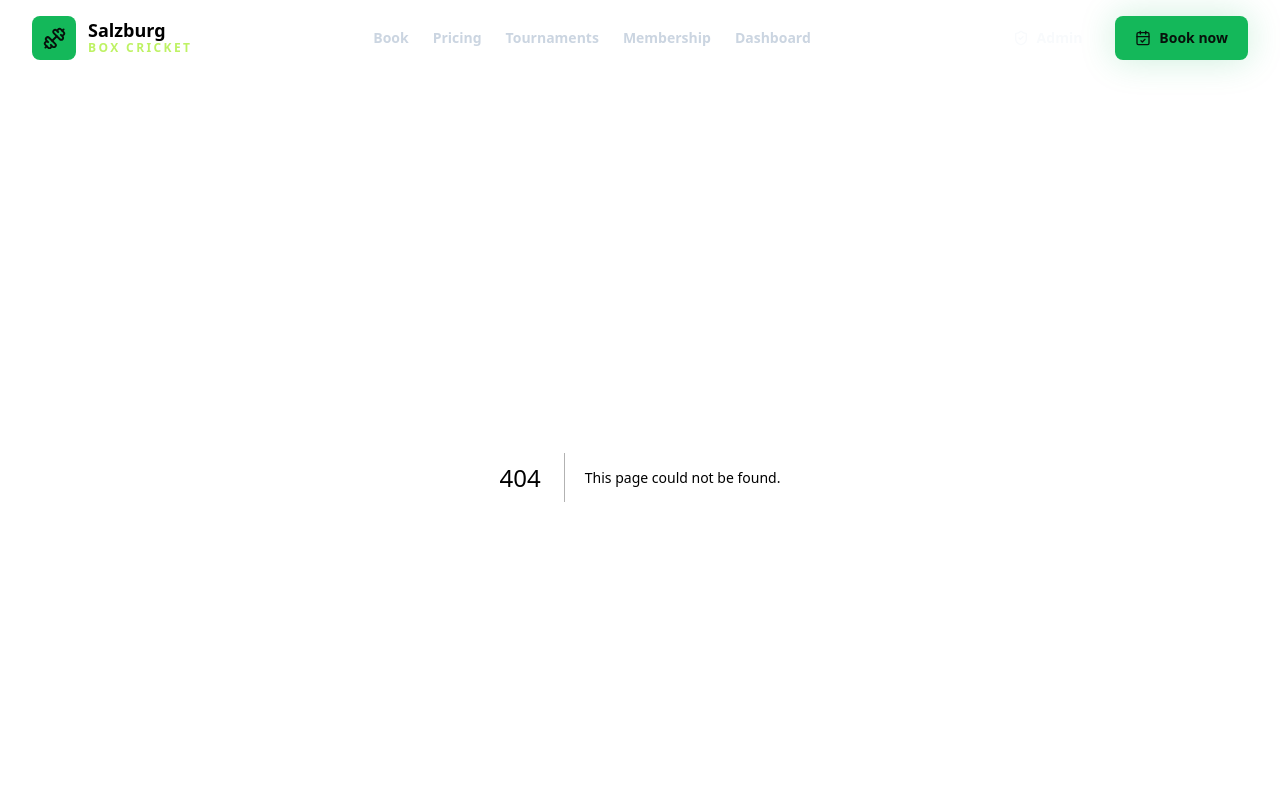
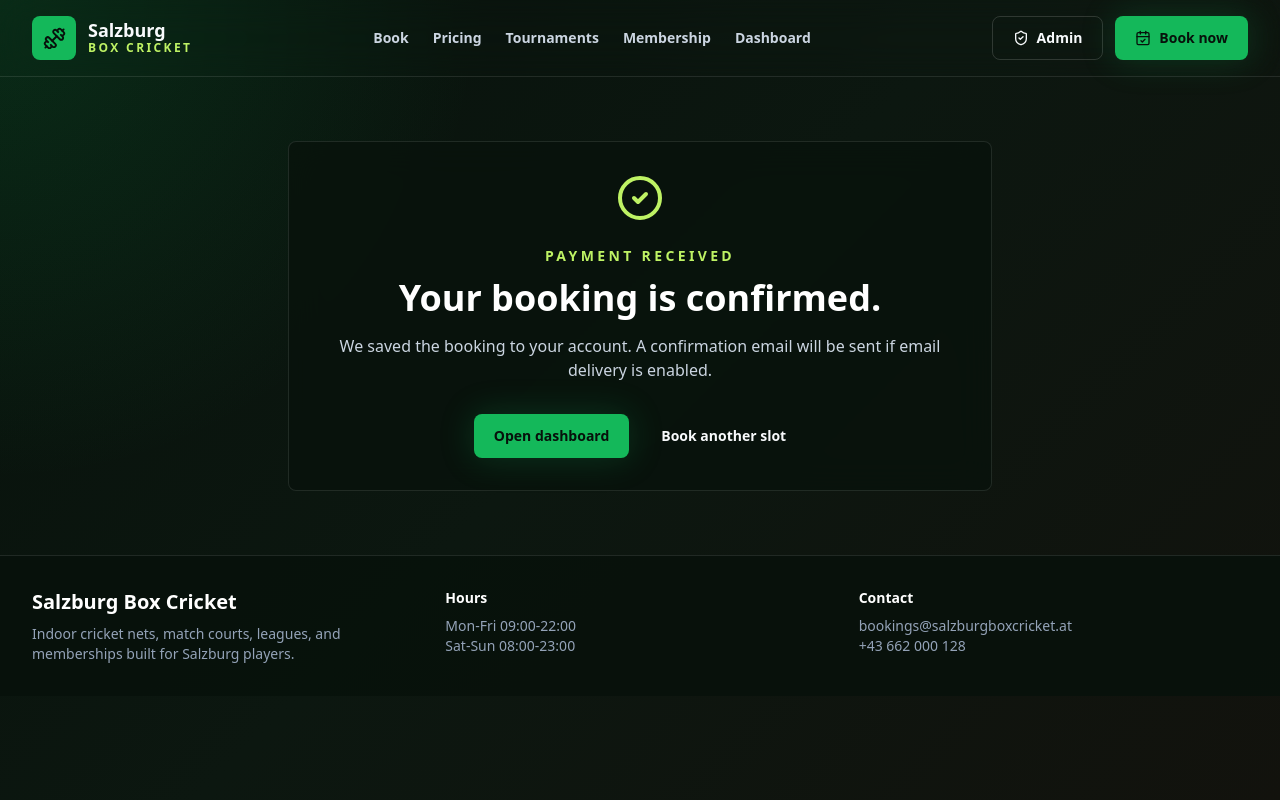
Before and after one commit to waisjawed-web/salzburg-box-cricket, a Next.js app: page /booking/success in a window 1280 px wide. Before the commit this address had no page. Shown: the top 800 px of the page. Built offline with nearby package versions, Linux system fonts and the light colour scheme.

Commit message:
Add booking payment success page

```diff
--- /dev/null
+++ b/app/booking/success/page.tsx
@@ -0,0 +1,20 @@
+import Link from "next/link";
+import { CheckCircle2 } from "lucide-react";
+import { Button } from "@/components/button";
+
+export default function BookingSuccessPage() {
+  return (
+    <div className="mx-auto max-w-3xl px-4 py-16 sm:px-6 lg:px-8">
+      <div className="surface rounded-lg p-8 text-center">
+        <CheckCircle2 className="mx-auto text-lime" size={48} />
+        <p className="mt-6 text-sm font-black uppercase tracking-[0.24em] text-lime">Payment received</p>
+        <h1 className="mt-3 font-[var(--font-display)] text-4xl font-black text-white">Your booking is confirmed.</h1>
+        <p className="mt-4 text-slate-300">We saved the booking to your account. A confirmation email will be sent if email delivery is enabled.</p>
+        <div className="mt-8 flex flex-col justify-center gap-3 sm:flex-row">
+          <Button href="/dashboard">Open dashboard</Button>
+          <Button href="/booking" variant="outline">Book another slot</Button>
+        </div>
+      </div>
+    </div>
+  );
+}
```
